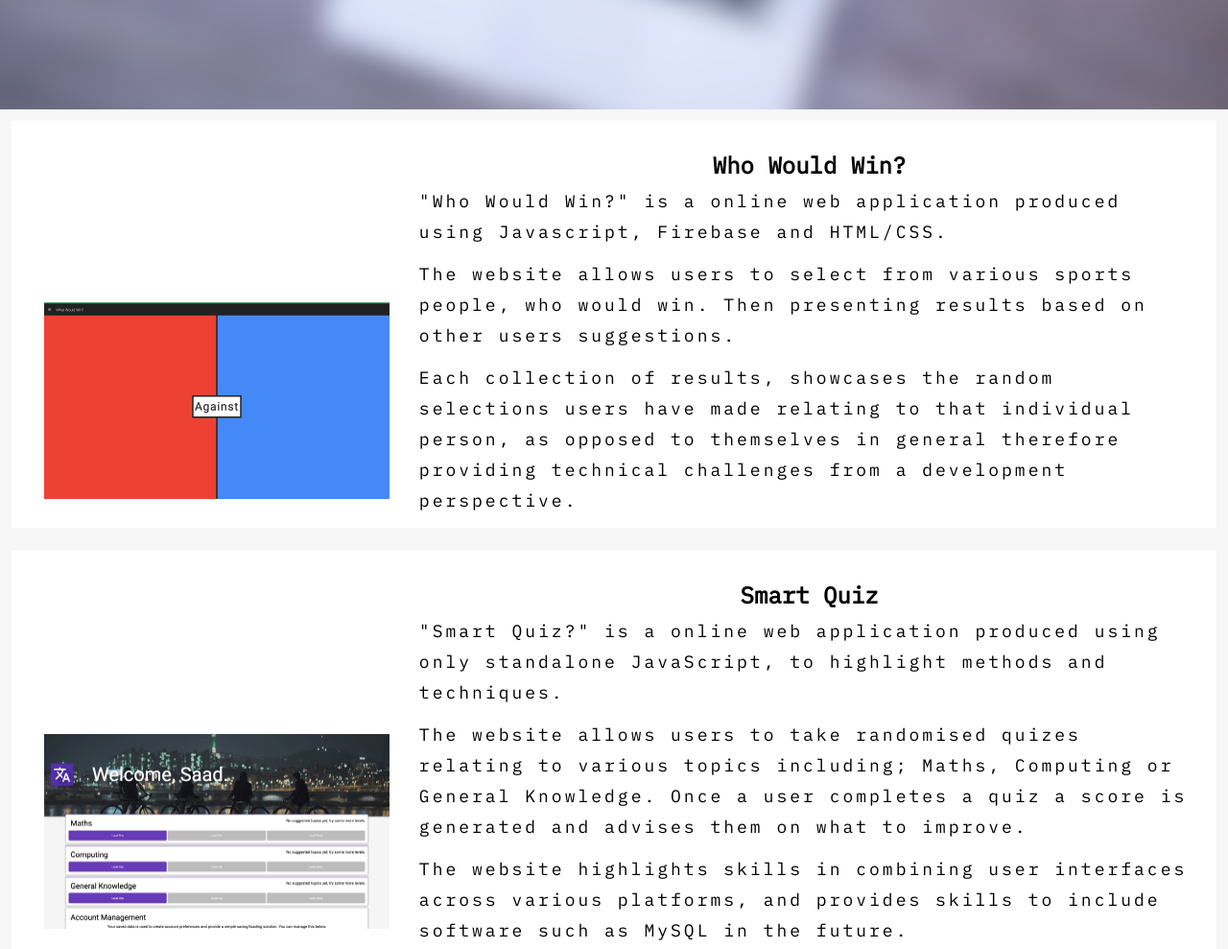
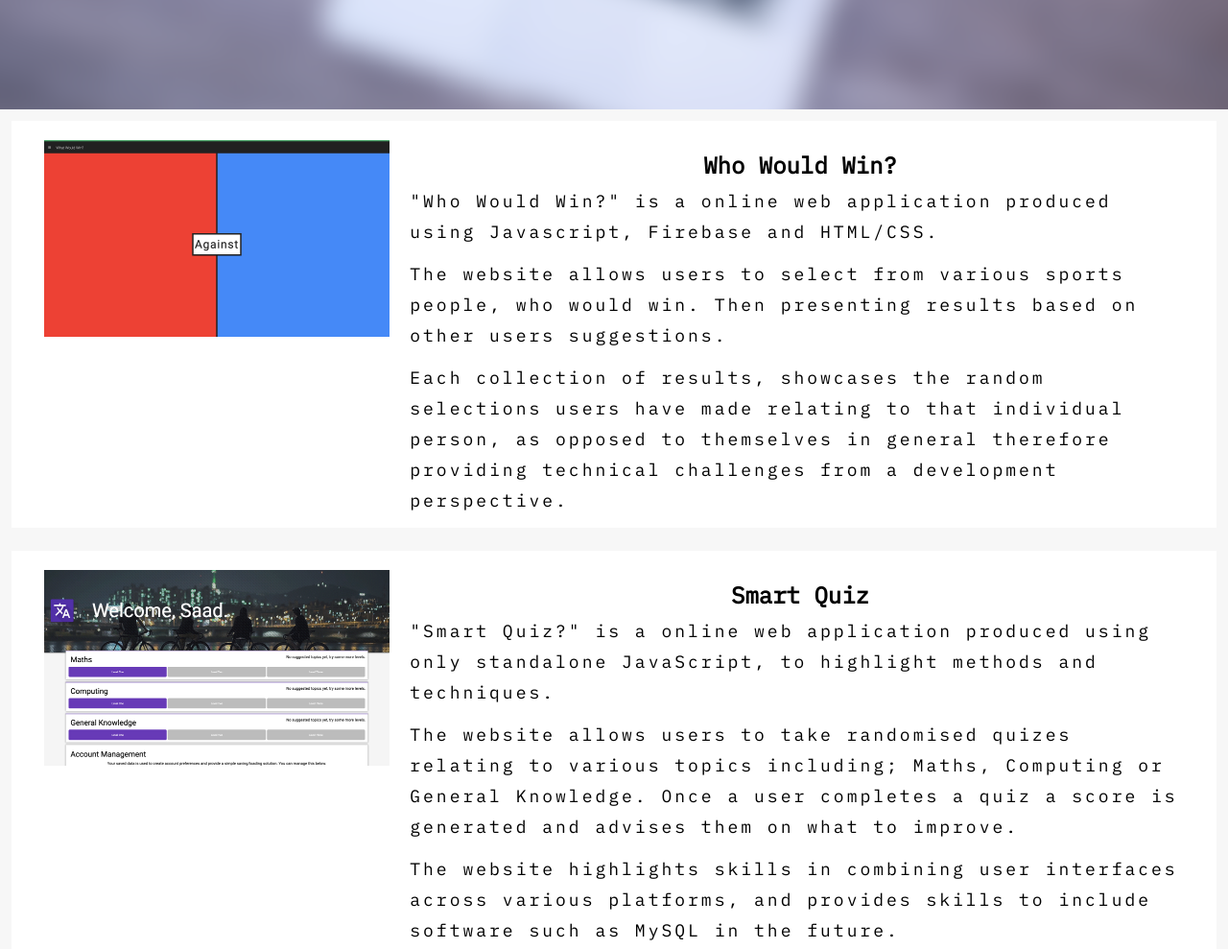
Before and after one commit to mdotsaad/mdotsaad.github.io, a plain HTML site: page index.html in a window 1280 px wide. Shown: the part 1020-2009 px from the top of the page at 96% size. Drawn offline with Linux system fonts and the light colour scheme.

Commit message:
Update styles.css

```diff
--- a/css/styles.css
+++ b/css/styles.css
@@ -160,6 +160,10 @@ main {
 	margin-top: 12px;
 }
 
+.grid-img {
+	float: left;
+}
+
 .grid-img img {
 	max-width: 360px;
 	width: calc(100% - 24px);
```
